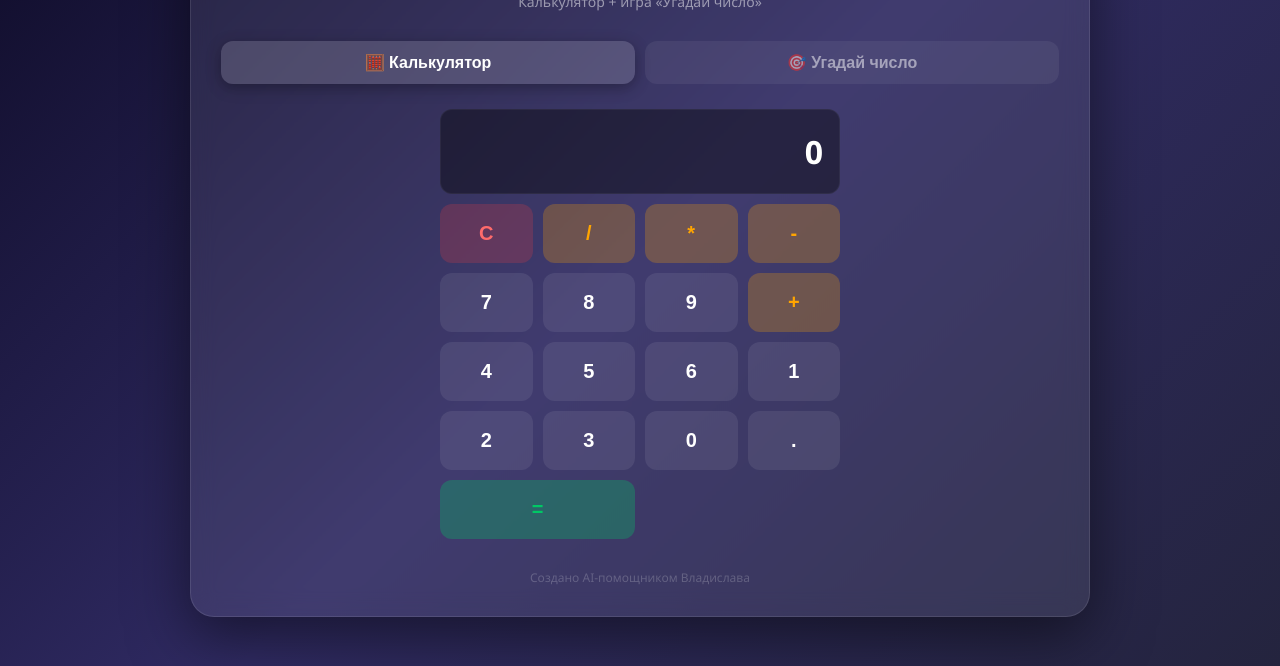
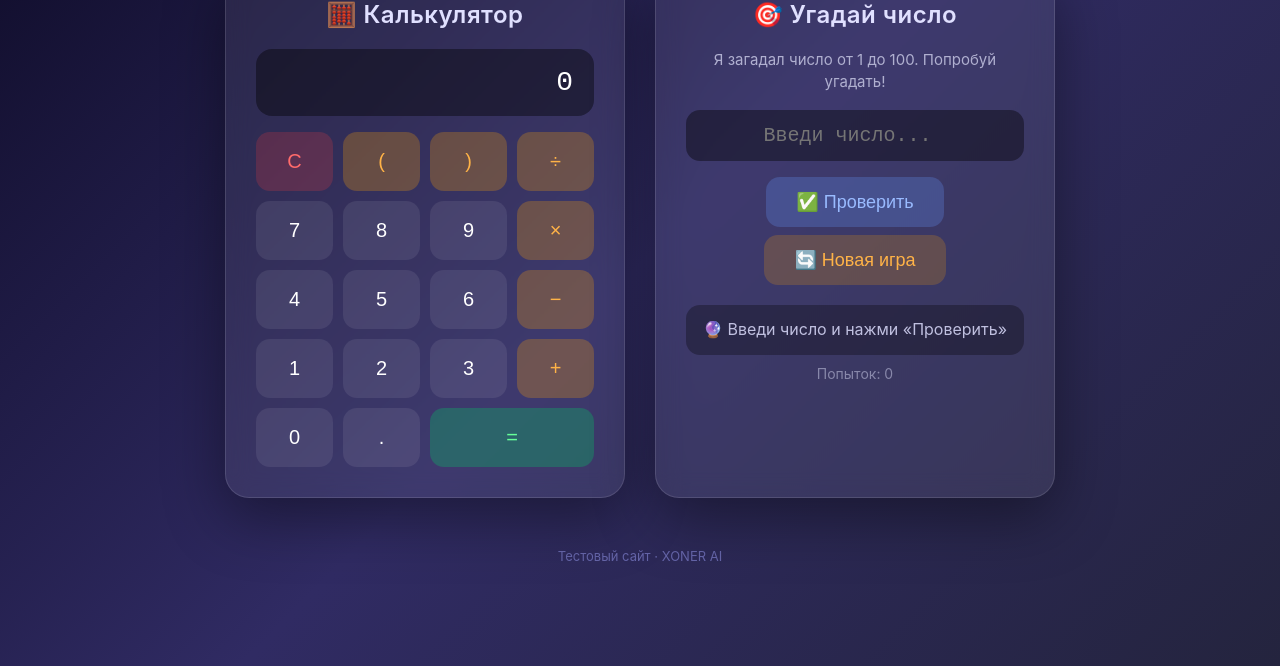
Before and after one commit to XONER4/xoner-qa-retry-1781900053354, a plain HTML site: page index.html in a window 1280 px wide. Shown: the part 134-800 px from the top of the page. Drawn offline with Linux system fonts and the light colour scheme.

Commit message:
Update test site with calculator and number guessing game

```diff
--- a/index.html
+++ b/index.html
@@ -5,9 +5,13 @@
     <meta name="viewport" content="width=device-width, initial-scale=1.0">
     <title>Тестовый сайт — Калькулятор и Угадай число</title>
     <style>
-        * { box-sizing: border-box; margin: 0; padding: 0; }
+        * {
+            box-sizing: border-box;
+            margin: 0;
+            padding: 0;
+        }
         body {
-            font-family: 'Segoe UI', Tahoma, Geneva, Verdana, sans-serif;
+            font-family: -apple-system, BlinkMacSystemFont, 'Segoe UI', Roboto, sans-serif;
             background: linear-gradient(135deg, #0f0c29, #302b63, #24243e);
             min-height: 100vh;
             display: flex;
@@ -18,347 +22,310 @@
         .container {
             max-width: 900px;
             width: 100%;
-            background: rgba(255,255,255,0.08);
+            display: flex;
+            flex-wrap: wrap;
+            gap: 30px;
+            justify-content: center;
+        }
+        .card {
+            background: rgba(255, 255, 255, 0.07);
             backdrop-filter: blur(12px);
+            border: 1px solid rgba(255, 255, 255, 0.12);
             border-radius: 24px;
             padding: 30px;
-            box-shadow: 0 20px 60px rgba(0,0,0,0.5);
-            border: 1px solid rgba(255,255,255,0.1);
+            width: 100%;
+            max-width: 400px;
+            box-shadow: 0 20px 60px rgba(0,0,0,0.4);
+            color: #fff;
+            transition: transform 0.2s;
         }
-        h1 {
+        .card:hover {
+            transform: translateY(-4px);
+        }
+        h2 {
+            font-size: 24px;
+            margin-bottom: 20px;
             text-align: center;
+            font-weight: 600;
+            letter-spacing: 0.5px;
+            color: #e0e0ff;
+        }
+        .calc-display {
+            width: 100%;
+            padding: 18px 20px;
+            font-size: 28px;
+            text-align: right;
+            border: none;
+            border-radius: 16px;
+            background: rgba(0,0,0,0.4);
             color: #fff;
-            font-size: 28px;
-            margin-bottom: 8px;
+            margin-bottom: 16px;
+            font-family: 'Courier New', monospace;
             letter-spacing: 1px;
         }
-        .subtitle {
-            text-align: center;
-            color: rgba(255,255,255,0.5);
-            font-size: 14px;
-            margin-bottom: 30px;
-        }
-        .tabs {
-            display: flex;
-            gap: 10px;
-            margin-bottom: 25px;
-        }
-        .tab-btn {
-            flex: 1;
-            padding: 12px;
-            border: none;
-            border-radius: 12px;
-            font-size: 16px;
-            font-weight: 600;
-            cursor: pointer;
-            transition: all 0.3s;
-            background: rgba(255,255,255,0.06);
-            color: rgba(255,255,255,0.5);
-        }
-        .tab-btn.active {
-            background: rgba(255,255,255,0.15);
-            color: #fff;
-            box-shadow: 0 4px 15px rgba(0,0,0,0.3);
-        }
-        .tab-btn:hover { background: rgba(255,255,255,0.12); }
-        .tab-content { display: none; }
-        .tab-content.active { display: block; }
-
-        /* Калькулятор */
-        .calc-grid {
+        .calc-buttons {
             display: grid;
             grid-template-columns: repeat(4, 1fr);
             gap: 10px;
-            max-width: 400px;
-            margin: 0 auto;
-        }
-        .calc-display {
-            grid-column: span 4;
-            background: rgba(0,0,0,0.4);
-            border-radius: 12px;
-            padding: 20px 16px;
-            text-align: right;
-            font-size: 32px;
-            color: #fff;
-            font-weight: 600;
-            min-height: 70px;
-            word-break: break-all;
-            border: 1px solid rgba(255,255,255,0.05);
         }
         .calc-btn {
             padding: 18px;
+            font-size: 20px;
             border: none;
-            border-radius: 12px;
-            font-size: 20px;
-            font-weight: 600;
+            border-radius: 14px;
+            background: rgba(255,255,255,0.08);
+            color: #fff;
             cursor: pointer;
             transition: all 0.15s;
-            background: rgba(255,255,255,0.08);
-            color: #fff;
+            font-weight: 500;
         }
-        .calc-btn:active { transform: scale(0.94); }
-        .calc-btn.op { background: rgba(255,165,0,0.25); color: #ffa500; }
-        .calc-btn.eq { background: rgba(0,200,100,0.3); color: #00c864; grid-column: span 2; }
-        .calc-btn.clr { background: rgba(255,60,60,0.2); color: #ff6b6b; }
-        .calc-btn.num { background: rgba(255,255,255,0.08); }
-
-        /* Игра */
-        .game-box {
-            max-width: 420px;
-            margin: 0 auto;
+        .calc-btn:hover {
+            background: rgba(255,255,255,0.18);
+            transform: scale(1.03);
+        }
+        .calc-btn:active {
+            transform: scale(0.95);
+        }
+        .calc-btn.op {
+            background: rgba(255, 165, 0, 0.25);
+            color: #ffb347;
+        }
+        .calc-btn.op:hover {
+            background: rgba(255, 165, 0, 0.4);
+        }
+        .calc-btn.eq {
+            background: rgba(0, 200, 100, 0.3);
+            color: #66ff99;
+            grid-column: span 2;
+        }
+        .calc-btn.eq:hover {
+            background: rgba(0, 200, 100, 0.5);
+        }
+        .calc-btn.clear {
+            background: rgba(255, 60, 60, 0.2);
+            color: #ff6b6b;
+        }
+        .calc-btn.clear:hover {
+            background: rgba(255, 60, 60, 0.35);
+        }
+        .game-section {
             text-align: center;
         }
-        .game-box p {
-            color: rgba(255,255,255,0.7);
-            margin-bottom: 15px;
+        .game-section p {
+            color: #b0b0d0;
+            margin-bottom: 16px;
             font-size: 15px;
             line-height: 1.5;
         }
-        .game-input-group {
-            display: flex;
-            gap: 10px;
-            justify-content: center;
-            margin-bottom: 15px;
+        .game-input {
+            width: 100%;
+            padding: 14px 18px;
+            font-size: 20px;
+            text-align: center;
+            border: none;
+            border-radius: 14px;
+            background: rgba(0,0,0,0.4);
+            color: #fff;
+            margin-bottom: 12px;
+            font-family: 'Courier New', monospace;
         }
-        .game-input {
-            padding: 12px 16px;
-            border-radius: 12px;
-            border: 1px solid rgba(255,255,255,0.15);
+        .game-btn {
+            padding: 14px 30px;
+            font-size: 18px;
+            border: none;
+            border-radius: 14px;
+            background: rgba(100, 150, 255, 0.25);
+            color: #99bbff;
+            cursor: pointer;
+            transition: all 0.15s;
+            font-weight: 500;
+            margin: 4px;
+        }
+        .game-btn:hover {
+            background: rgba(100, 150, 255, 0.4);
+            transform: scale(1.03);
+        }
+        .game-btn:active {
+            transform: scale(0.95);
+        }
+        .game-btn.reset {
+            background: rgba(255, 165, 0, 0.2);
+            color: #ffb347;
+        }
+        .game-btn.reset:hover {
+            background: rgba(255, 165, 0, 0.35);
+        }
+        .game-message {
+            margin-top: 16px;
+            padding: 14px;
+            border-radius: 14px;
             background: rgba(0,0,0,0.3);
-            color: #fff;
-            font-size: 18px;
-            width: 120px;
-            text-align: center;
-            outline: none;
+            font-size: 16px;
+            min-height: 50px;
+            color: #c0c0e0;
         }
-        .game-input:focus { border-color: rgba(255,255,255,0.4); }
-        .game-btn {
-            padding: 12px 24px;
-            border: none;
-            border-radius: 12px;
-            font-size: 16px;
-            font-weight: 600;
-            cursor: pointer;
-            background: rgba(100,150,255,0.25);
-            color: #8ab4ff;
-            transition: all 0.2s;
+        .game-message.win {
+            background: rgba(0, 200, 100, 0.2);
+            color: #66ff99;
         }
-        .game-btn:hover { background: rgba(100,150,255,0.35); }
-        .game-btn:active { transform: scale(0.95); }
-        .game-msg {
-            margin-top: 12px;
-            padding: 12px;
-            border-radius: 12px;
-            font-size: 16px;
-            min-height: 44px;
-            color: #fff;
+        .game-message.lose {
+            background: rgba(255, 60, 60, 0.15);
+            color: #ff6b6b;
         }
-        .game-msg.hint { background: rgba(255,255,255,0.06); }
-        .game-msg.win { background: rgba(0,200,100,0.2); color: #5ddf8a; }
-        .game-msg.lose { background: rgba(255,60,60,0.15); color: #ff6b6b; }
-        .game-attempts {
-            color: rgba(255,255,255,0.4);
+        .attempts {
+            margin-top: 10px;
             font-size: 14px;
-            margin-top: 8px;
+            color: #8888aa;
         }
-        .game-restart {
-            margin-top: 12px;
-            padding: 10px 20px;
-            border: none;
-            border-radius: 12px;
-            font-size: 14px;
-            cursor: pointer;
-            background: rgba(255,255,255,0.06);
-            color: rgba(255,255,255,0.5);
-            transition: all 0.2s;
-        }
-        .game-restart:hover { background: rgba(255,255,255,0.12); color: #fff; }
-
         .footer {
             text-align: center;
-            margin-top: 30px;
-            color: rgba(255,255,255,0.2);
-            font-size: 12px;
+            color: #6666aa;
+            font-size: 13px;
+            margin-top: 20px;
+            width: 100%;
+        }
+        @media (max-width: 480px) {
+            .card { padding: 20px; }
+            .calc-btn { padding: 14px; font-size: 17px; }
         }
     </style>
 </head>
 <body>
     <div class="container">
-    <h1>🧮 Тестовый сайт</h1>
-    <div class="subtitle">Калькулятор + игра «Угадай число»</div>
+        <!-- Калькулятор -->
+        <div class="card">
+            <h2>🧮 Калькулятор</h2>
+            <input type="text" class="calc-display" id="calcDisplay" readonly value="0">
+            <div class="calc-buttons">
+                <button class="calc-btn clear" onclick="clearCalc()">C</button>
+                <button class="calc-btn op" onclick="appendCalc('(')">(</button>
+                <button class="calc-btn op" onclick="appendCalc(')')">)</button>
+                <button class="calc-btn op" onclick="appendCalc('/')">÷</button>
 
-    <div class="tabs">
-        <button class="tab-btn active" data-tab="calc">🧮 Калькулятор</button>
-        <button class="tab-btn" data-tab="game">🎯 Угадай число</button>
-    </div>
+                <button class="calc-btn" onclick="appendCalc('7')">7</button>
+                <button class="calc-btn" onclick="appendCalc('8')">8</button>
+                <button class="calc-btn" onclick="appendCalc('9')">9</button>
+                <button class="calc-btn op" onclick="appendCalc('*')">×</button>
 
-    <!-- Калькулятор -->
-    <div class="tab-content active" id="tab-calc">
-        <div class="calc-grid">
-            <div class="calc-display" id="calcDisplay">0</div>
-            <button class="calc-btn clr" data-action="clear">C</button>
-            <button class="calc-btn op" data-action="op">/</button>
-            <button class="calc-btn op" data-action="op">*</button>
-            <button class="calc-btn op" data-action="op">-</button>
-            <button class="calc-btn num" data-action="num">7</button>
-            <button class="calc-btn num" data-action="num">8</button>
-            <button class="calc-btn num" data-action="num">9</button>
-            <button class="calc-btn op" data-action="op">+</button>
-            <button class="calc-btn num" data-action="num">4</button>
-            <button class="calc-btn num" data-action="num">5</button>
-            <button class="calc-btn num" data-action="num">6</button>
-            <button class="calc-btn num" data-action="num">1</button>
-            <button class="calc-btn num" data-action="num">2</button>
-            <button class="calc-btn num" data-action="num">3</button>
-            <button class="calc-btn num" data-action="num">0</button>
-            <button class="calc-btn num" data-action="num">.</button>
-            <button class="calc-btn eq" data-action="eq">=</button>
+                <button class="calc-btn" onclick="appendCalc('4')">4</button>
+                <button class="calc-btn" onclick="appendCalc('5')">5</button>
+                <button class="calc-btn" onclick="appendCalc('6')">6</button>
+                <button class="calc-btn op" onclick="appendCalc('-')">−</button>
+
+                <button class="calc-btn" onclick="appendCalc('1')">1</button>
+                <button class="calc-btn" onclick="appendCalc('2')">2</button>
+                <button class="calc-btn" onclick="appendCalc('3')">3</button>
+                <button class="calc-btn op" onclick="appendCalc('+')">+</button>
+
+                <button class="calc-btn" onclick="appendCalc('0')">0</button>
+                <button class="calc-btn" onclick="appendCalc('.')">.</button>
+                <button class="calc-btn eq" onclick="calculate()">=</button>
             </div>
         </div>
 
-    <!-- Игра -->
-    <div class="tab-content" id="tab-game">
-        <div class="game-box">
-            <p>Я загадал число от 1 до 100. Попробуй угадать!<br>У тебя 7 попыток.</p>
-            <div class="game-input-group">
-                <input class="game-input" id="gameInput" type="number" min="1" max="100" placeholder="1–100">
-                <button class="game-btn" id="gameGuessBtn">Проверить</button>
+        <!-- Игра "Угадай число" -->
+        <div class="card game-section">
+            <h2>🎯 Угадай число</h2>
+            <p>Я загадал число от 1 до 100. Попробуй угадать!</p>
+            <input type="number" class="game-input" id="guessInput" placeholder="Введи число..." min="1" max="100">
+            <div>
+                <button class="game-btn" onclick="checkGuess()">✅ Проверить</button>
+                <button class="game-btn reset" onclick="resetGame()">🔄 Новая игра</button>
             </div>
-            <div class="game-msg hint" id="gameMsg">Введи число и нажми «Проверить»</div>
-            <div class="game-attempts" id="gameAttempts">Осталось попыток: 7</div>
-            <button class="game-restart" id="gameRestart">🔄 Новая игра</button>
-        </div>
+            <div class="game-message" id="gameMessage">🔮 Введи число и нажми «Проверить»</div>
+            <div class="attempts" id="attemptsDisplay">Попыток: 0</div>
         </div>
 
-    <div class="footer">Создано AI-помощником Владислава</div>
+        <div class="footer">Тестовый сайт · XONER AI</div>
     </div>
 
     <script>
-    // ===== Вкладки =====
-    document.querySelectorAll('.tab-btn').forEach(btn => {
-        btn.addEventListener('click', () => {
-            document.querySelectorAll('.tab-btn').forEach(b => b.classList.remove('active'));
-            document.querySelectorAll('.tab-content').forEach(c => c.classList.remove('active'));
-            btn.classList.add('active');
-            document.getElementById('tab-' + btn.dataset.tab).classList.add('active');
-        });
-    });
-
         // ===== Калькулятор =====
+        function appendCalc(val) {
             const display = document.getElementById('calcDisplay');
-    let current = '0';
-    let prev = '';
-    let op = null;
-    let resetNext = false;
-
-    function updateDisplay() { display.textContent = current; }
-
-    document.querySelectorAll('.calc-btn').forEach(btn => {
-        btn.addEventListener('click', () => {
-            const action = btn.dataset.action;
-            const val = btn.textContent;
-
-            if (action === 'num') {
-                if (resetNext) { current = ''; resetNext = false; }
-                if (val === '.' && current.includes('.')) return;
-                if (current === '0' && val !== '.') current = val;
-                else current += val;
-                updateDisplay();
-            }
-
-            if (action === 'op') {
-                if (op && !resetNext) {
-                    current = String(eval(prev + op + current));
-                    updateDisplay();
-                }
-                prev = current;
-                op = val;
-                resetNext = true;
-            }
-
-            if (action === 'eq') {
-                if (op) {
-                    current = String(eval(prev + op + current));
-                    updateDisplay();
-                    prev = '';
-                    op = null;
-                    resetNext = true;
+            if (display.value === '0' && val !== '.' && !'+-*/'.includes(val)) {
+                display.value = val;
+            } else {
+                display.value += val;
             }
         }
 
-            if (action === 'clear') {
-                current = '0';
-                prev = '';
-                op = null;
-                resetNext = false;
-                updateDisplay();
-            }
-        });
-    });
-
-    // ===== Игра «Угадай число» =====
-    let secretNumber = Math.floor(Math.random() * 100) + 1;
-    let attemptsLeft = 7;
-    const gameInput = document.getElementById('gameInput');
-    const gameMsg = document.getElementById('gameMsg');
-    const gameAttempts = document.getElementById('gameAttempts');
-    const guessBtn = document.getElementById('gameGuessBtn');
-    const restartBtn = document.getElementById('gameRestart');
-
-    function updateGameUI() {
-        gameAttempts.textContent = 'Осталось попыток: ' + attemptsLeft;
+        function clearCalc() {
+            document.getElementById('calcDisplay').value = '0';
         }
 
-    function setGameMessage(text, type) {
-        gameMsg.textContent = text;
-        gameMsg.className = 'game-msg ' + type;
+        function calculate() {
+            const display = document.getElementById('calcDisplay');
+            try {
+                let expr = display.value.replace(/×/g, '*').replace(/÷/g, '/').replace(/−/g, '-');
+                const result = Function('"use strict"; return (' + expr + ')')();
+                display.value = Number.isFinite(result) ? Math.round(result * 100000000) / 100000000 : 'Ошибка';
+            } catch (e) {
+                display.value = 'Ошибка';
+            }
         }
 
-    guessBtn.addEventListener('click', () => {
-        const raw = gameInput.value.trim();
-        if (raw === '') { setGameMessage('Введи число от 1 до 100', 'hint'); return; }
-        const guess = Number(raw);
-        if (!Number.isInteger(guess) || guess < 1 || guess > 100) {
-            setGameMessage('Число должно быть от 1 до 100', 'hint');
+        // ===== Игра "Угадай число" =====
+        let secretNumber = Math.floor(Math.random() * 100) + 1;
+        let attempts = 0;
+        let gameOver = false;
+
+        function checkGuess() {
+            const input = document.getElementById('guessInput');
+            const message = document.getElementById('gameMessage');
+            const attemptsDisplay = document.getElementById('attemptsDisplay');
+
+            if (gameOver) {
+                message.textContent = '🔄 Игра окончена! Нажми «Новая игра»';
+                message.className = 'game-message';
                 return;
             }
 
-        if (attemptsLeft <= 0) {
-            setGameMessage('Попытки закончились! Было загадано ' + secretNumber, 'lose');
+            const guess = parseInt(input.value, 10);
+
+            if (isNaN(guess) || guess < 1 || guess > 100) {
+                message.textContent = '⚠️ Введи число от 1 до 100';
+                message.className = 'game-message';
                 return;
             }
 
-        attemptsLeft--;
-        updateGameUI();
+            attempts++;
+            attemptsDisplay.textContent = 'Попыток: ' + attempts;
 
             if (guess === secretNumber) {
-            setGameMessage('🎉 Поздравляю! Ты угадал число ' + secretNumber + '!', 'win');
-            guessBtn.disabled = true;
-        } else if (attemptsLeft === 0) {
-            setGameMessage('😢 Попытки закончились! Я загадал ' + secretNumber, 'lose');
-            guessBtn.disabled = true;
+                message.textContent = '🎉 Поздравляю! Ты угадал число ' + secretNumber + ' за ' + attempts + ' попыток!';
+                message.className = 'game-message win';
+                gameOver = true;
             } else if (guess < secretNumber) {
-            setGameMessage('⬆️ Загаданное число больше', 'hint');
+                message.textContent = '📈 Загаданное число больше. Попробуй ещё!';
+                message.className = 'game-message';
             } else {
-            setGameMessage('⬇️ Загаданное число меньше', 'hint');
+                message.textContent = '📉 Загаданное число меньше. Попробуй ещё!';
+                message.className = 'game-message';
             }
 
-        gameInput.value = '';
-        gameInput.focus();
+            input.value = '';
+            input.focus();
+        }
+
+        function resetGame() {
+            secretNumber = Math.floor(Math.random() * 100) + 1;
+            attempts = 0;
+            gameOver = false;
+            document.getElementById('guessInput').value = '';
+            document.getElementById('gameMessage').textContent = '🔄 Новая игра! Число от 1 до 100 загадано.';
+            document.getElementById('gameMessage').className = 'game-message';
+            document.getElementById('attemptsDisplay').textContent = 'Попыток: 0';
+            document.getElementById('guessInput').focus();
+        }
+
+        // Enter для игры
+        document.addEventListener('DOMContentLoaded', function() {
+            document.getElementById('guessInput').addEventListener('keypress', function(e) {
+                if (e.key === 'Enter') {
+                    checkGuess();
+                }
             });
-
-    gameInput.addEventListener('keydown', (e) => {
-        if (e.key === 'Enter') guessBtn.click();
-    });
-
-    restartBtn.addEventListener('click', () => {
-        secretNumber = Math.floor(Math.random() * 100) + 1;
-        attemptsLeft = 7;
-        guessBtn.disabled = false;
-        updateGameUI();
-        setGameMessage('Новая игра! Введи число от 1 до 100', 'hint');
-        gameInput.value = '';
-        gameInput.focus();
         });
     </script>
 </body>
```
Lines whose indentation alone changed are shown as unchanged.
